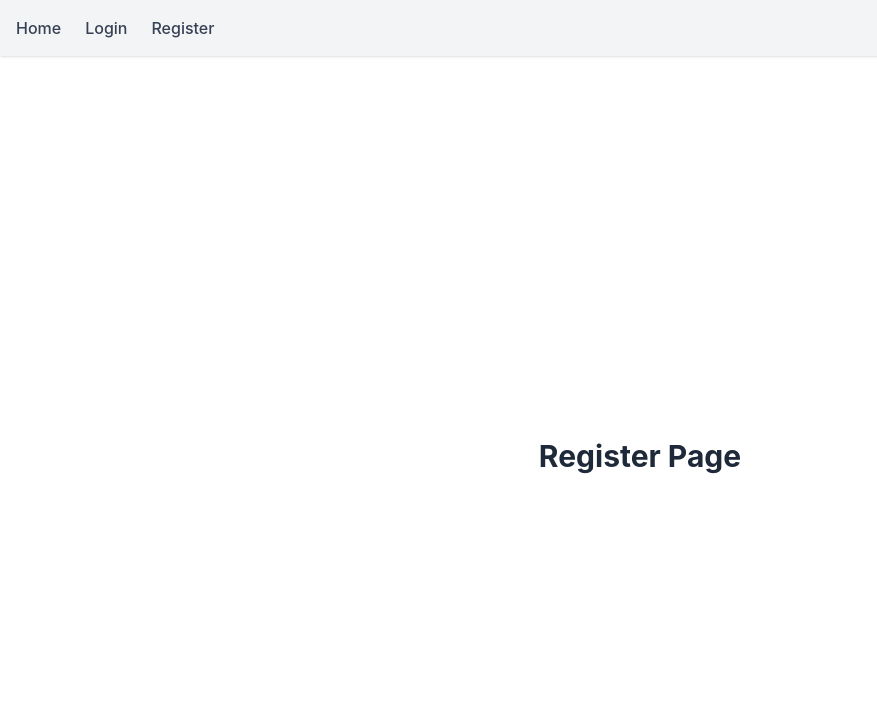
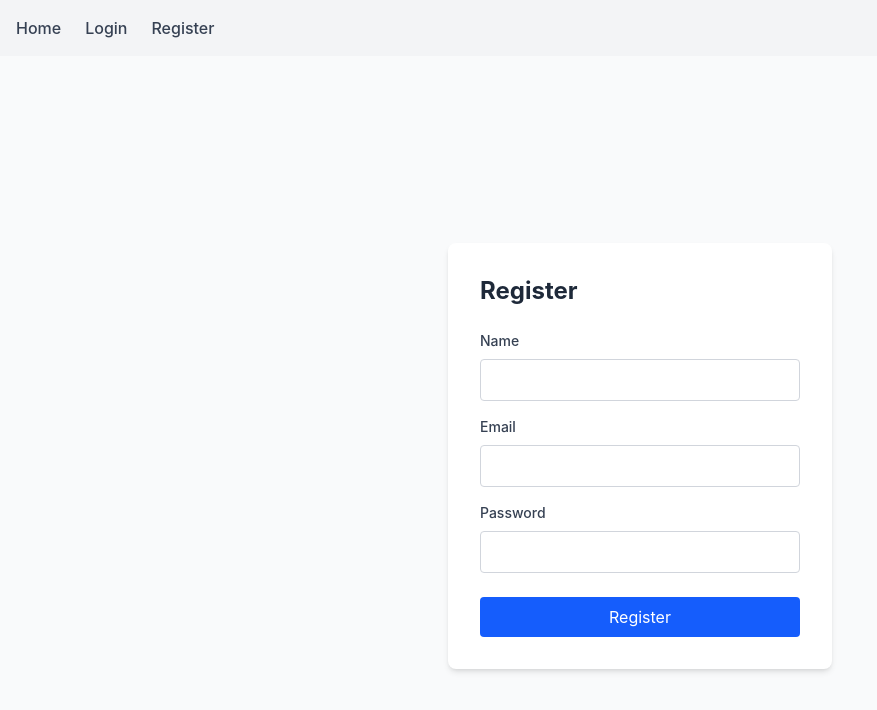
Before and after one commit to mohan-raja-k/resume-builder-frontend, a React (Vite) app: page /register in a window 1280 px wide. Shown: the top 710 px of the page, without its empty margins (0-877 px from the left). Built offline with nearby package versions, Linux system fonts and the light colour scheme.

Commit message:
feat: connect register and login pages to backend api with jwt auth

```diff
--- a/package.json
+++ b/package.json
@@ -11,6 +11,7 @@
   },
   "dependencies": {
     "@tailwindcss/vite": "^4.3.3",
+    "axios": "^1.18.1",
     "react": "^19.2.7",
     "react-dom": "^19.2.7",
     "react-router-dom": "^7.18.1",
--- /dev/null
+++ b/src/api/axiosConfig.js
@@ -0,0 +1,7 @@
+import axios from 'axios'
+
+const api = axios.create({
+  baseURL: 'http://localhost:8080/api',
+})
+
+export default api
--- a/src/pages/Login.jsx
+++ b/src/pages/Login.jsx
@@ -1,7 +1,66 @@
+import { useState } from 'react'
+import api from '../api/axiosConfig'
+import { useNavigate } from 'react-router-dom'
+
 function Login() {
+  const [email, setEmail] = useState('')
+  const [password, setPassword] = useState('')
+  const [error, setError] = useState('')
+  const navigate = useNavigate()
+
+  const handleSubmit = async (e) => {
+    e.preventDefault()
+    setError('')
+    try {
+      const response = await api.post('/users/login', null, {
+        params: { email, password },
+      })
+
+      if (response.data === 'Invalid email or password') {
+        setError('Invalid email or password')
+        return
+      }
+
+      localStorage.setItem('token', response.data)
+      navigate('/')
+    } catch (err) {
+      setError('Login failed. Please try again.')
+      console.error(err)
+    }
+  }
+
   return (
-    <div className="min-h-screen flex items-center justify-center">
-      <h1 className="text-3xl font-bold text-gray-800">Login Page</h1>
+    <div className="min-h-screen flex items-center justify-center bg-gray-50">
+      <form onSubmit={handleSubmit} className="bg-white p-8 rounded-lg shadow-md w-96">
+        <h1 className="text-2xl font-bold mb-6 text-gray-800">Login</h1>
+
+        {error && <p className="text-red-600 mb-4">{error}</p>}
+
+        <label className="block mb-2 text-sm font-medium text-gray-700">Email</label>
+        <input
+          type="email"
+          value={email}
+          onChange={(e) => setEmail(e.target.value)}
+          className="w-full border border-gray-300 rounded px-3 py-2 mb-4"
+          required
+        />
+
+        <label className="block mb-2 text-sm font-medium text-gray-700">Password</label>
+        <input
+          type="password"
+          value={password}
+          onChange={(e) => setPassword(e.target.value)}
+          className="w-full border border-gray-300 rounded px-3 py-2 mb-6"
+          required
+        />
+
+        <button
+          type="submit"
+          className="w-full bg-blue-600 text-white py-2 rounded hover:bg-blue-700"
+        >
+          Login
+        </button>
+      </form>
     </div>
   )
 }
--- a/src/pages/Register.jsx
+++ b/src/pages/Register.jsx
@@ -1,7 +1,67 @@
+import { useState } from 'react'
+import api from '../api/axiosConfig'
+import { useNavigate } from 'react-router-dom'
+
 function Register() {
+  const [name, setName] = useState('')
+  const [email, setEmail] = useState('')
+  const [password, setPassword] = useState('')
+  const [error, setError] = useState('')
+  const navigate = useNavigate()
+
+  const handleSubmit = async (e) => {
+    e.preventDefault()
+    setError('')
+    try {
+      await api.post('/users/register', { fullName: name, email, password })
+      navigate('/login')
+    } catch (err) {
+      setError('Registration failed. Please try again.')
+      console.error(err)
+    }
+  }
+
   return (
-    <div className="min-h-screen flex items-center justify-center">
-      <h1 className="text-3xl font-bold text-gray-800">Register Page</h1>
+    <div className="min-h-screen flex items-center justify-center bg-gray-50">
+      <form onSubmit={handleSubmit} className="bg-white p-8 rounded-lg shadow-md w-96">
+        <h1 className="text-2xl font-bold mb-6 text-gray-800">Register</h1>
+
+        {error && <p className="text-red-600 mb-4">{error}</p>}
+
+        <label className="block mb-2 text-sm font-medium text-gray-700">Name</label>
+        <input
+          type="text"
+          value={name}
+          onChange={(e) => setName(e.target.value)}
+          className="w-full border border-gray-300 rounded px-3 py-2 mb-4"
+          required
+        />
+
+        <label className="block mb-2 text-sm font-medium text-gray-700">Email</label>
+        <input
+          type="email"
+          value={email}
+          onChange={(e) => setEmail(e.target.value)}
+          className="w-full border border-gray-300 rounded px-3 py-2 mb-4"
+          required
+        />
+
+        <label className="block mb-2 text-sm font-medium text-gray-700">Password</label>
+        <input
+          type="password"
+          value={password}
+          onChange={(e) => setPassword(e.target.value)}
+          className="w-full border border-gray-300 rounded px-3 py-2 mb-6"
+          required
+        />
+
+        <button
+          type="submit"
+          className="w-full bg-blue-600 text-white py-2 rounded hover:bg-blue-700"
+        >
+          Register
+        </button>
+      </form>
     </div>
   )
 }
```
Also changed, not shown: 1 other file (tests, documents, lock files or other folders).
